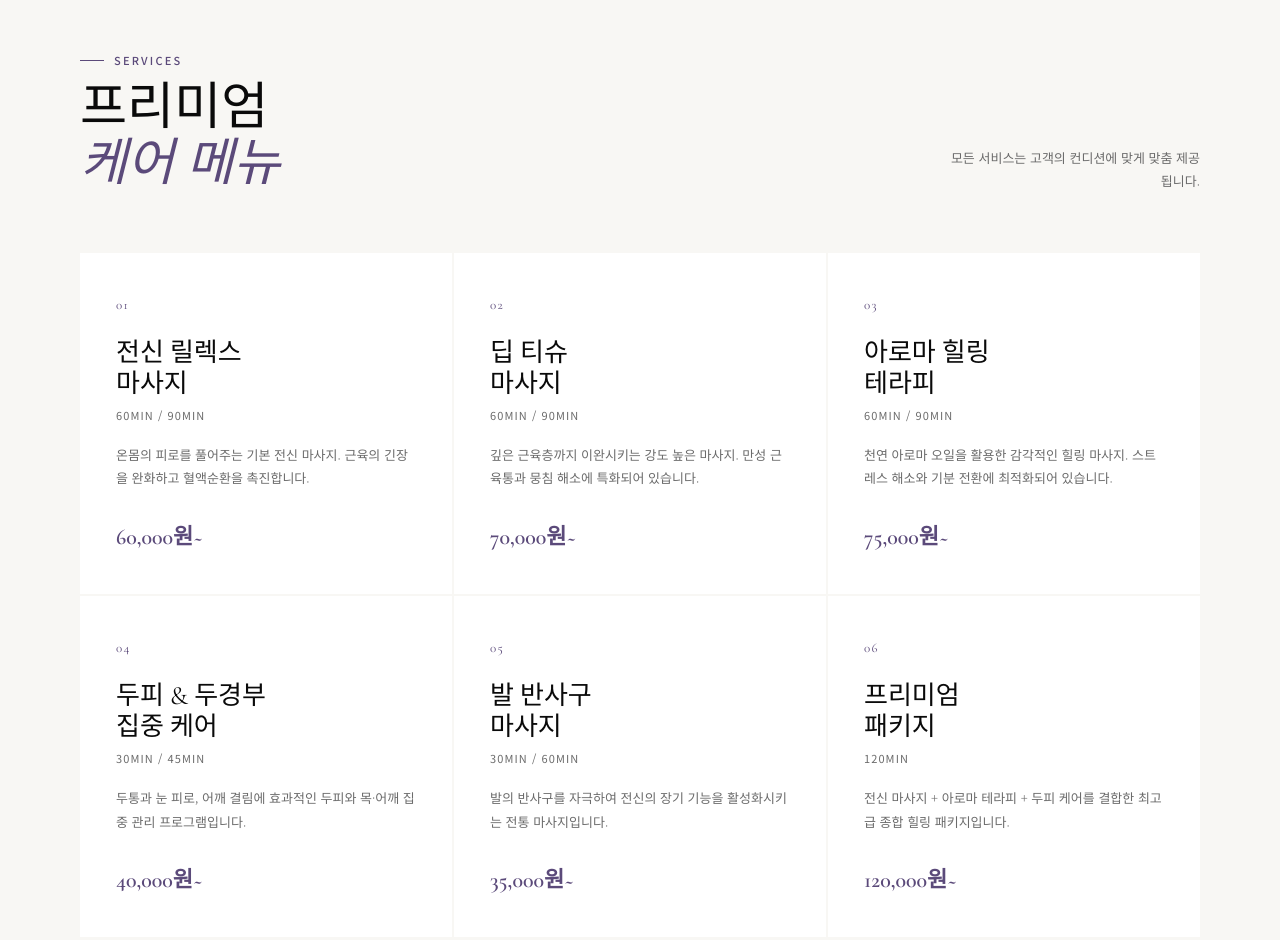
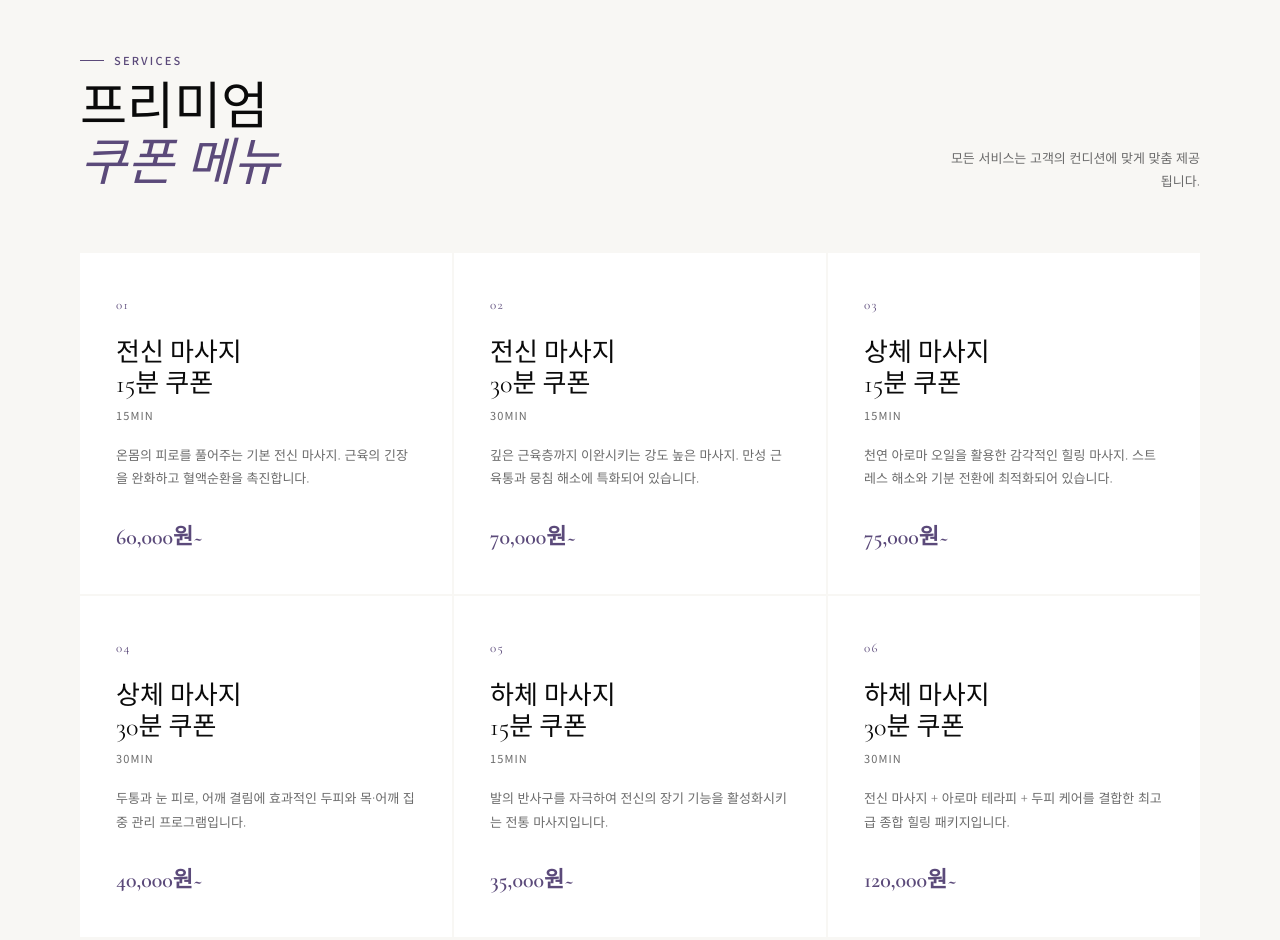
Before and after one commit to Dayeon25/L-agneau, a plain HTML site: page index.html in a window 1280 px wide. Shown: the part 900-1840 px from the top of the page. Drawn offline with nearby package versions, Linux system fonts and the light colour scheme.

Commit message:
Add files via upload

```diff
--- a/index.html
+++ b/index.html
@@ -590,7 +590,7 @@
   <div class="section-header">
     <div>
       <div class="section-label">Services</div>
-      <h2 class="section-title">프리미엄<br><em>케어 메뉴</em></h2>
+      <h2 class="section-title">프리미엄<br><em>쿠폰 메뉴</em></h2>
     </div>
     <p style="font-size:13px;color:var(--gray);font-weight:300;max-width:260px;text-align:right;line-height:1.8;">
       모든 서비스는 고객의 컨디션에 맞게 맞춤 제공됩니다.
@@ -599,43 +599,43 @@
   <div class="services-grid">
     <div class="service-card">
       <div class="service-num">01</div>
-      <div class="service-name">전신 릴렉스<br>마사지</div>
-      <div class="service-duration">60min / 90min</div>
+      <div class="service-name">전신 마사지<br>15분 쿠폰</div>
+      <div class="service-duration">15min</div>
       <p class="service-desc">온몸의 피로를 풀어주는 기본 전신 마사지. 근육의 긴장을 완화하고 혈액순환을 촉진합니다.</p>
       <div class="service-price">60,000원~</div>
     </div>
     <div class="service-card">
       <div class="service-num">02</div>
-      <div class="service-name">딥 티슈<br>마사지</div>
-      <div class="service-duration">60min / 90min</div>
+      <div class="service-name">전신 마사지<br>30분 쿠폰</div>
+      <div class="service-duration">30min</div>
       <p class="service-desc">깊은 근육층까지 이완시키는 강도 높은 마사지. 만성 근육통과 뭉침 해소에 특화되어 있습니다.</p>
       <div class="service-price">70,000원~</div>
     </div>
     <div class="service-card">
       <div class="service-num">03</div>
-      <div class="service-name">아로마 힐링<br>테라피</div>
-      <div class="service-duration">60min / 90min</div>
+      <div class="service-name">상체 마사지<br>15분 쿠폰</div>
+      <div class="service-duration">15min</div>
       <p class="service-desc">천연 아로마 오일을 활용한 감각적인 힐링 마사지. 스트레스 해소와 기분 전환에 최적화되어 있습니다.</p>
       <div class="service-price">75,000원~</div>
     </div>
     <div class="service-card">
       <div class="service-num">04</div>
-      <div class="service-name">두피 & 두경부<br>집중 케어</div>
-      <div class="service-duration">30min / 45min</div>
+      <div class="service-name">상체 마사지<br>30분 쿠폰</div>
+      <div class="service-duration">30min</div>
       <p class="service-desc">두통과 눈 피로, 어깨 결림에 효과적인 두피와 목·어깨 집중 관리 프로그램입니다.</p>
       <div class="service-price">40,000원~</div>
     </div>
     <div class="service-card">
       <div class="service-num">05</div>
-      <div class="service-name">발 반사구<br>마사지</div>
-      <div class="service-duration">30min / 60min</div>
+      <div class="service-name">하체 마사지<br>15분 쿠폰</div>
+      <div class="service-duration">15min</div>
       <p class="service-desc">발의 반사구를 자극하여 전신의 장기 기능을 활성화시키는 전통 마사지입니다.</p>
       <div class="service-price">35,000원~</div>
     </div>
     <div class="service-card">
       <div class="service-num">06</div>
-      <div class="service-name">프리미엄<br>패키지</div>
-      <div class="service-duration">120min</div>
+      <div class="service-name">하체 마사지<br>30분 쿠폰</div>
+      <div class="service-duration">30min</div>
       <p class="service-desc">전신 마사지 + 아로마 테라피 + 두피 케어를 결합한 최고급 종합 힐링 패키지입니다.</p>
       <div class="service-price">120,000원~</div>
     </div>
```
